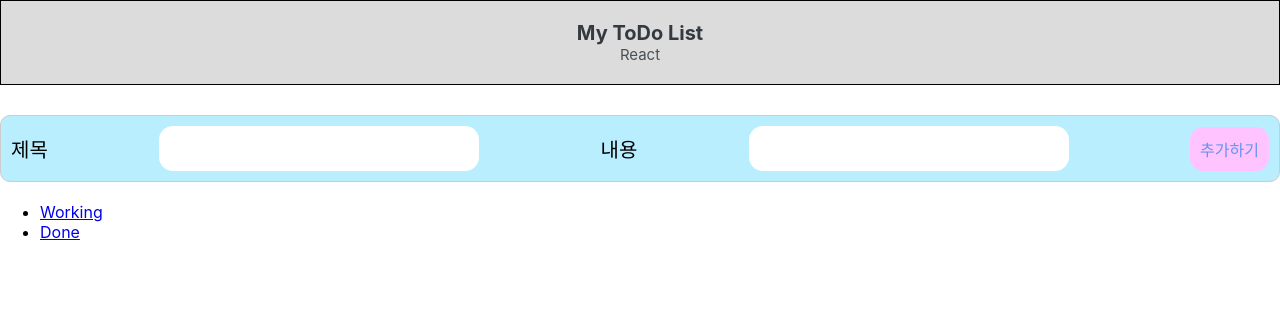
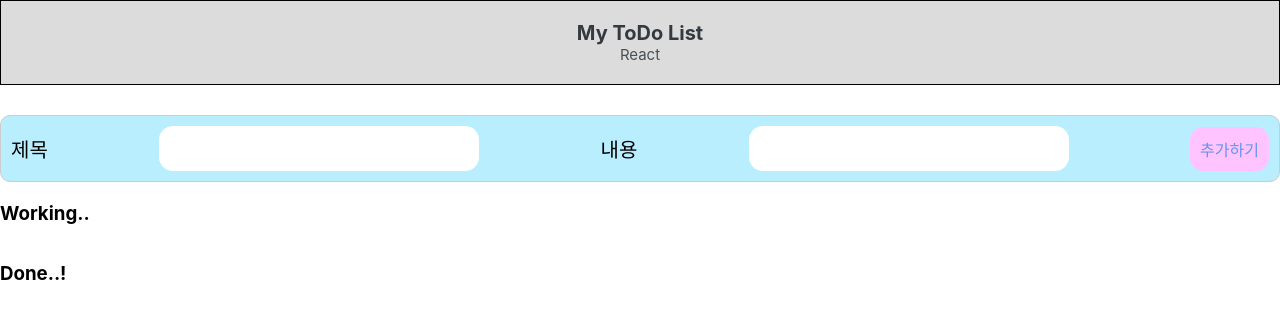
Before and after one commit to snowflaver/2nd-react, a React (Create React App) app in the folder 2nd-rero/: page / in a window 1280 px wide. Shown: the top 318 px of the page. Built offline with nearby package versions, Linux system fonts and the light colour scheme.

Commit message:
상세보기 추가

```diff
--- a/2nd-rero/src/App.js
+++ b/2nd-rero/src/App.js
@@ -2,6 +2,7 @@
 import { useSelector, useDispatch } from 'react-redux';
 import { addItem, toggleItemDone, deleteItem } from './store/itemsDuck';
 import { BrowserRouter as Router, Route, Routes, Link } from 'react-router-dom';
+import ItemDetails from './detail/detail';
 import { v4 as todo } from 'uuid';
 import './App.css';
 
@@ -39,30 +40,24 @@
         <Title />
         <Routes>
           <Route path='/'
-            element={<Appand title={title}
+            element={<>
+              <Appand title={title}
                 content={content}
                 handleTitleChange={handleTitleChange}
                 handleContentChange={handleContentChange}
-              handleAddItem={handleAddItem} />} />
-          <Route path='/working'
-            element={<Working
+                handleAddItem={handleAddItem} />
+              <Working
                 items={workingItems}
                 handleDeleteItem={handleDeleteItem}
-              handleItemDone={handleItemDone} />} />
-          <Route path='/done'
-            element={<Done
+                handleItemDone={handleItemDone} />
+              <Done
                 items={doneItems}
                 handleDeleteItem={handleDeleteItem}
-              handleItemUndone={handleItemDone} />} />
+                handleItemDone={handleItemDone} />
+            </>} />
         </Routes>
         <nav>
           <ul>
-            <li>
-              <Link to='/'>Working</Link>
-            </li>
-            <li>
-              <Link to='/done'>Done</Link>
-            </li>
           </ul>
         </nav>
       </div>
@@ -88,7 +83,6 @@
     </div>
   );
 }
-
 function Done({ items, handleDeleteItem, handleItemDone }) {
   return (
     <div>
```
Also changed, not shown: 2nd-rero/src/detail/detail.js (added). Lines whose indentation alone changed are shown as unchanged.
